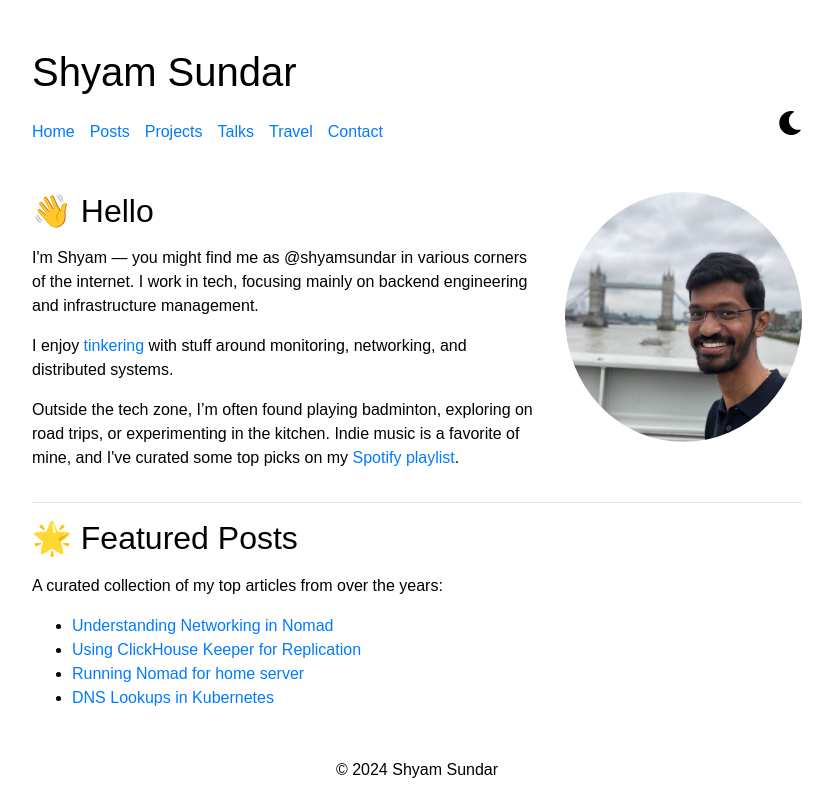
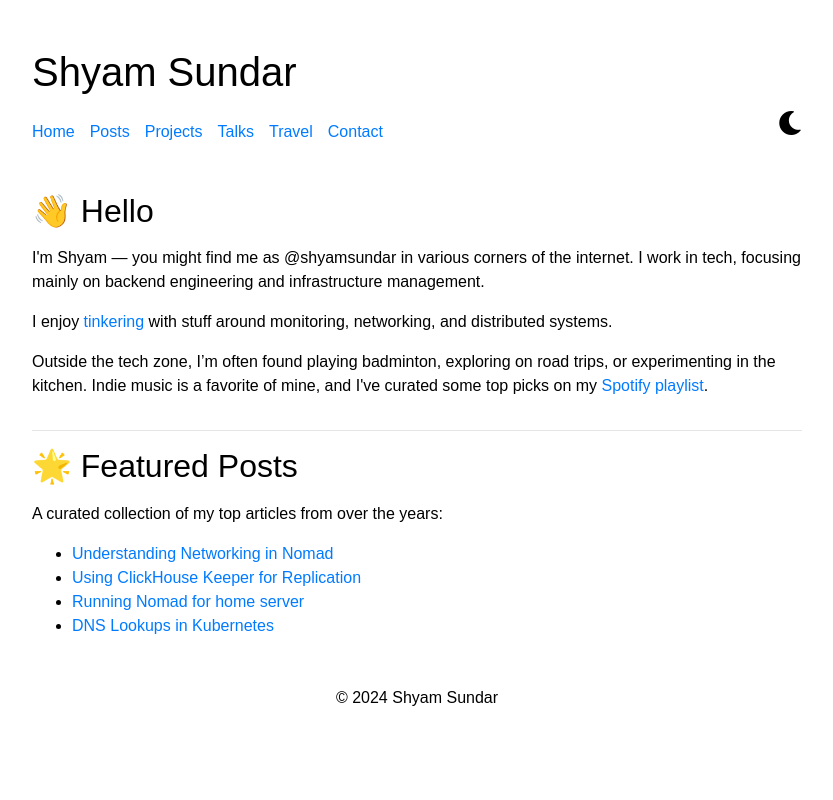
Before and after one commit to arch-1311/shy-web, a plain HTML site: page index.html in a window 1280 px wide. Shown: the whole page, without its empty margins (223-1056 px from the left). Drawn offline with nearby package versions, Linux system fonts and the light colour scheme.

Commit message:
Update index.html

```diff
--- a/index.html
+++ b/index.html
@@ -128,16 +128,16 @@
     <div class="container content-container mt-5" id="home-content">
         <div class="row">
             <!-- Left aligned text -->
-            <div class="col-lg-8">
+            <div class="col-lg-12">
                 <h2 class="mb-3">👋 Hello</h2>
                 <p>I'm Shyam — you might find me as @shyamsundar in various corners of the internet. I work in tech, focusing mainly on backend engineering and infrastructure management.</p>
                 <p>I enjoy <a href="#">tinkering</a> with stuff around monitoring, networking, and distributed systems.</p>
                 <p>Outside the tech zone, I’m often found playing badminton, exploring on road trips, or experimenting in the kitchen. Indie music is a favorite of mine, and I've curated some top picks on my <a href="#">Spotify playlist</a>.</p>
             </div>
             <!-- Profile image to the right -->
-            <div class="col-lg-4 text-center">
+            <!--<div class="col-lg-4 text-center">
                 <img src="profile.jpg" alt="Shyam Sundar" class="rounded-circle profile-image img-fluid mb-4">
-            </div>
+            </div>-->
         </div>
         <hr/>
         <!-- Left-aligned Featured Posts -->
```
